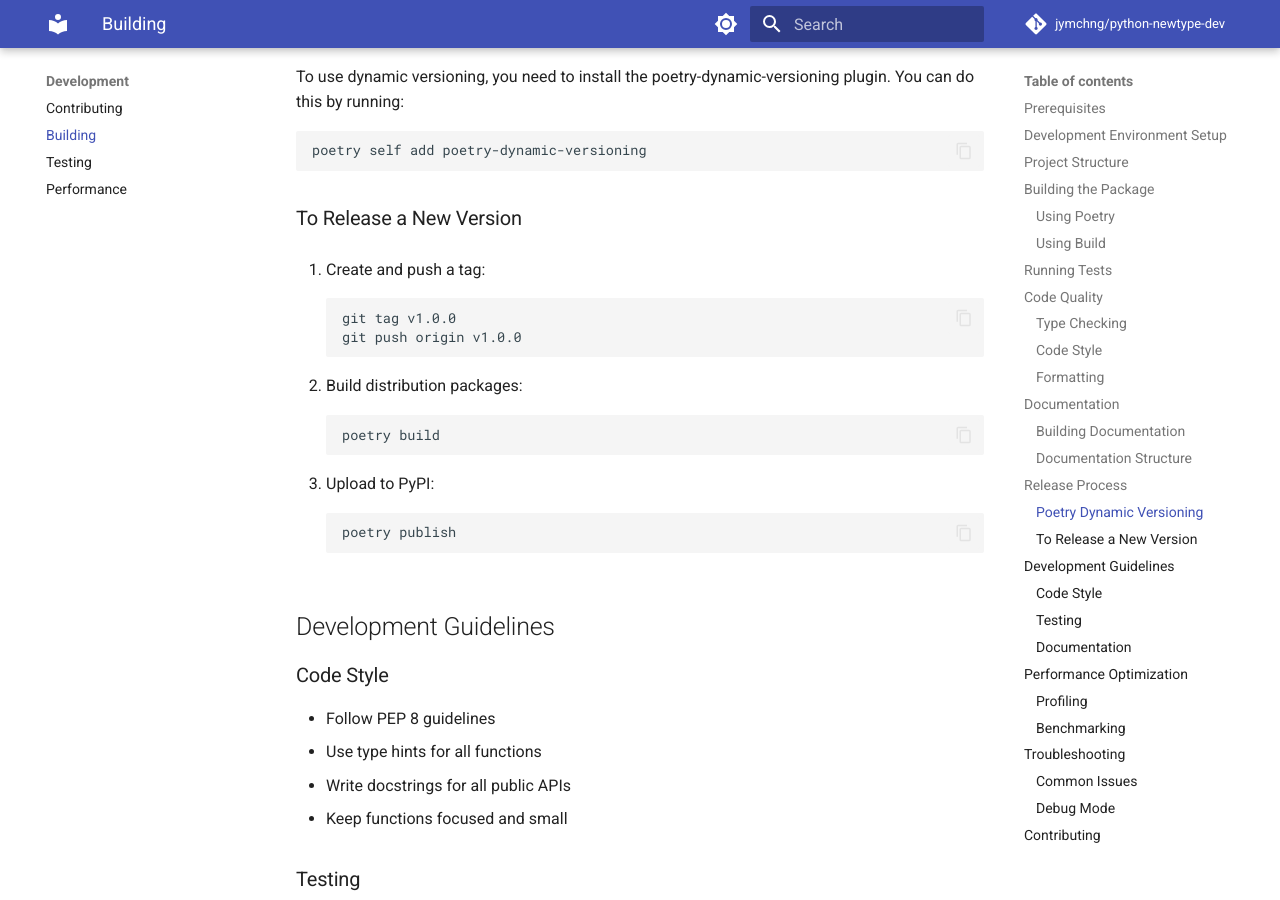
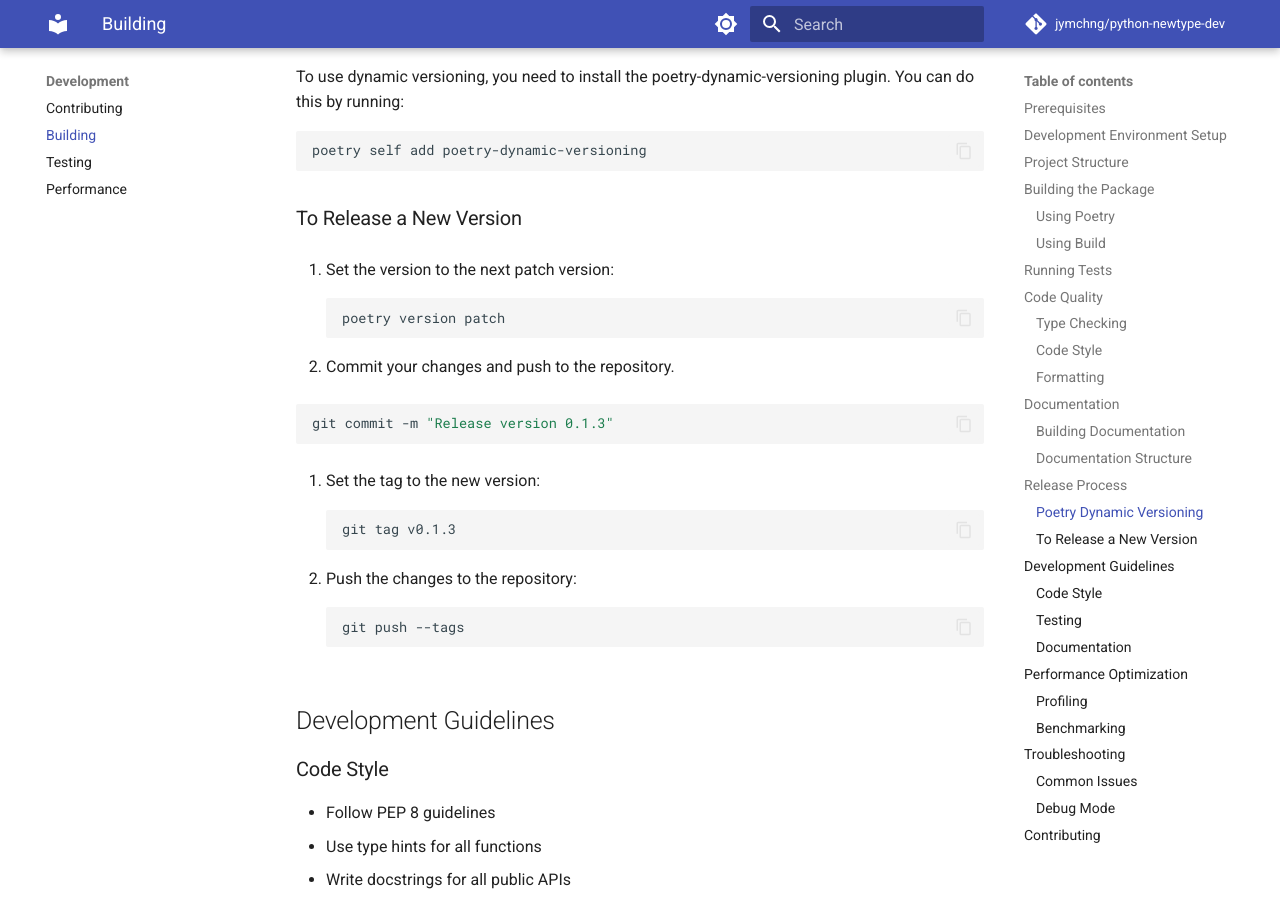
Before and after one commit to jymchng/python-newtype-dev, an MkDocs documentation site: the page built from docs/development/building.md, in a window 1280 px wide and 900 px high, scrolled down 4157 px. Built offline with MkDocs 1.6.1 and Material for MkDocs 9.7.7, drawn with Linux system fonts in a browser that asks for light colours; comment, search, counter and statistics services are not loaded.

Commit message:
update docs to reflect how to release a new version

````diff
--- a/docs/development/building.md
+++ b/docs/development/building.md
@@ -192,20 +192,25 @@ poetry self add poetry-dynamic-versioning
 
 ### To Release a New Version
 
-1. Create and push a tag:
-```bash
-git tag v1.0.0
-git push origin v1.0.0
+1. Set the version to the next patch version:
+```
+poetry version patch
 ```
 
-2. Build distribution packages:
+2. Commit your changes and push to the repository.
+
 ```bash
-poetry build
+git commit -m "Release version 0.1.3"
 ```
 
-3. Upload to PyPI:
-```bash
-poetry publish
+3. Set the tag to the new version:
+```
+git tag v0.1.3
+```
+
+4. Push the changes to the repository:
+```
+git push --tags
 ```
 
 ## Development Guidelines
````
